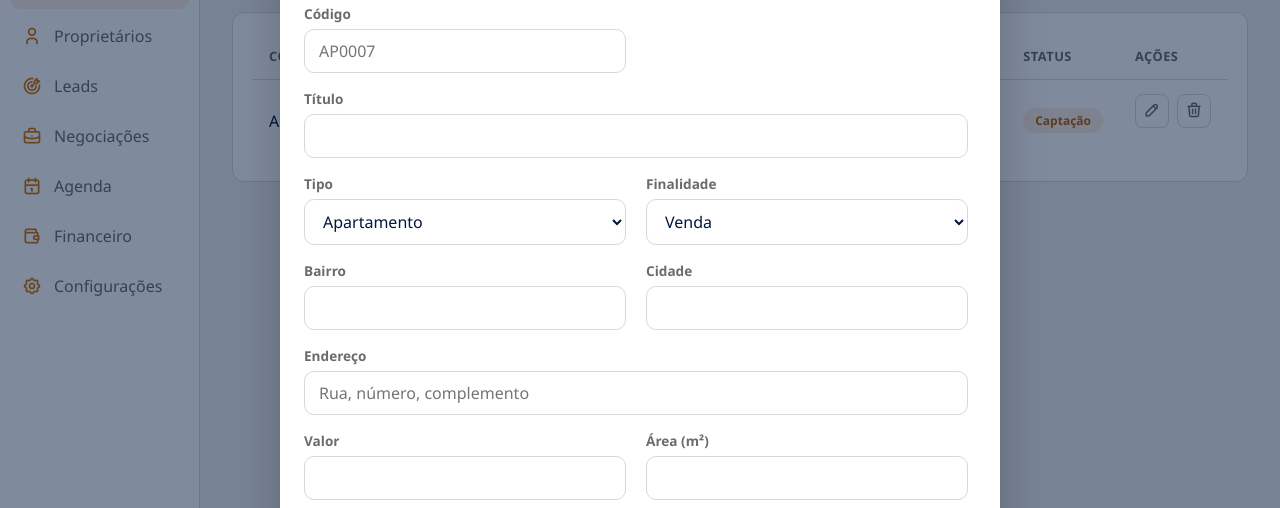
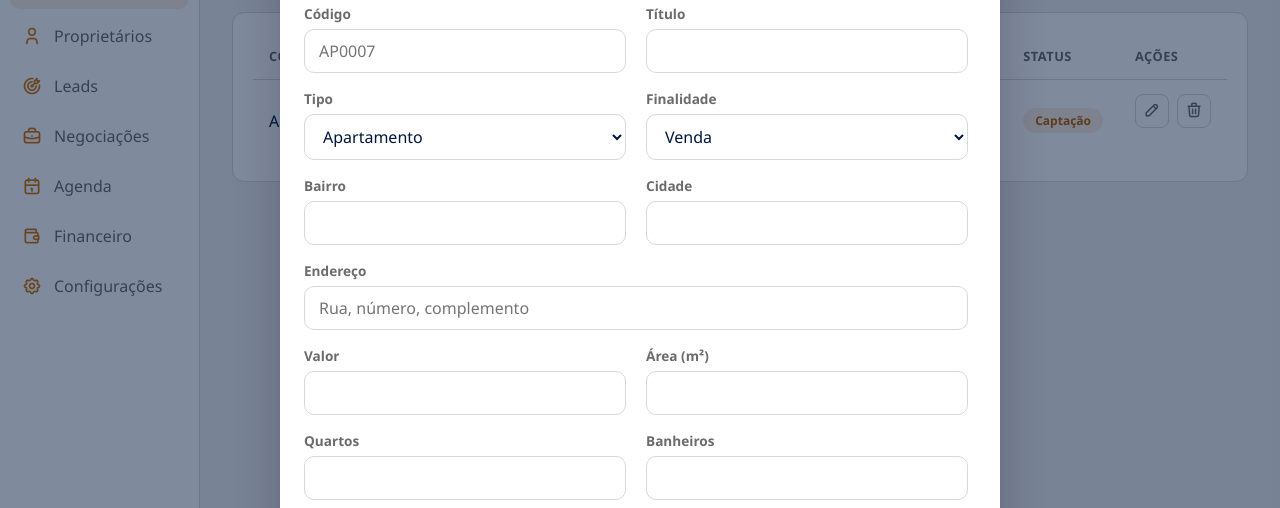
Before and after one commit to raquelleoliveira/admin-imob, a plain HTML site: page pages/imoveis.html in a window 1280 px wide. Shown: the part 149-657 px from the top of the page. Drawn offline with Linux system fonts and the light colour scheme; placeholder pictures from the web are drawn by us.

Commit message:
style: código e título lado a lado no formulário de imóveis

```diff
--- a/pages/imoveis.html
+++ b/pages/imoveis.html
@@ -152,7 +152,7 @@
                     <input type="text" id="codigo" name="codigo" placeholder="AP0007" required>
                 </div>
 
-                <div class="campo campo-largo">
+                <div class="campo">
                     <label for="titulo">Título</label>
                     <input type="text" id="titulo" name="titulo" required>
                 </div>
```
